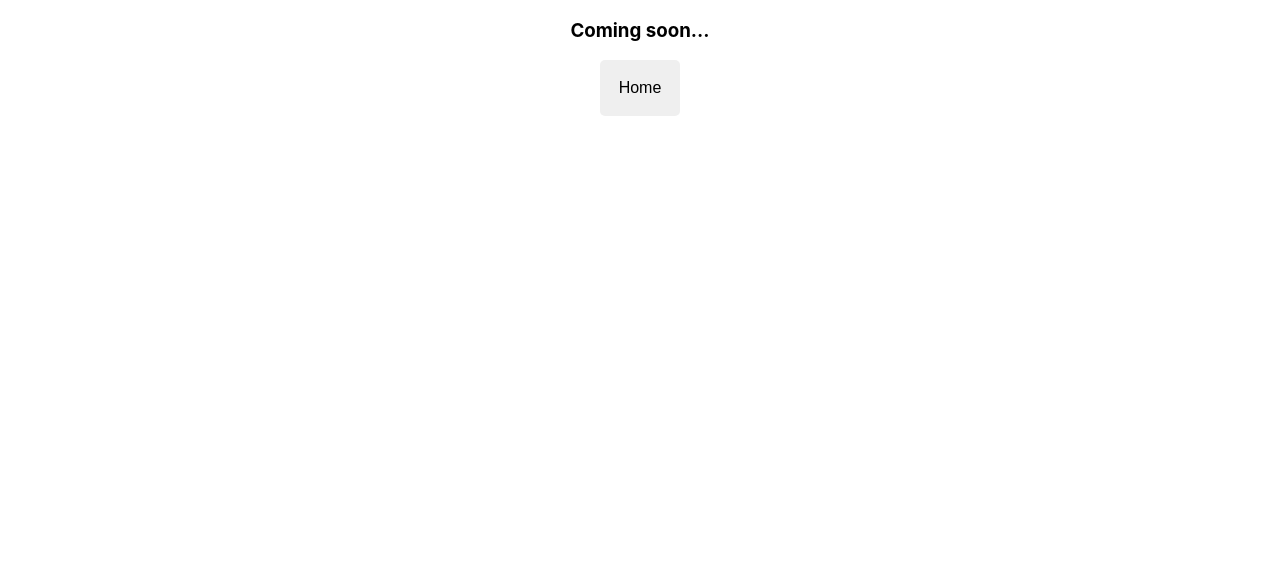
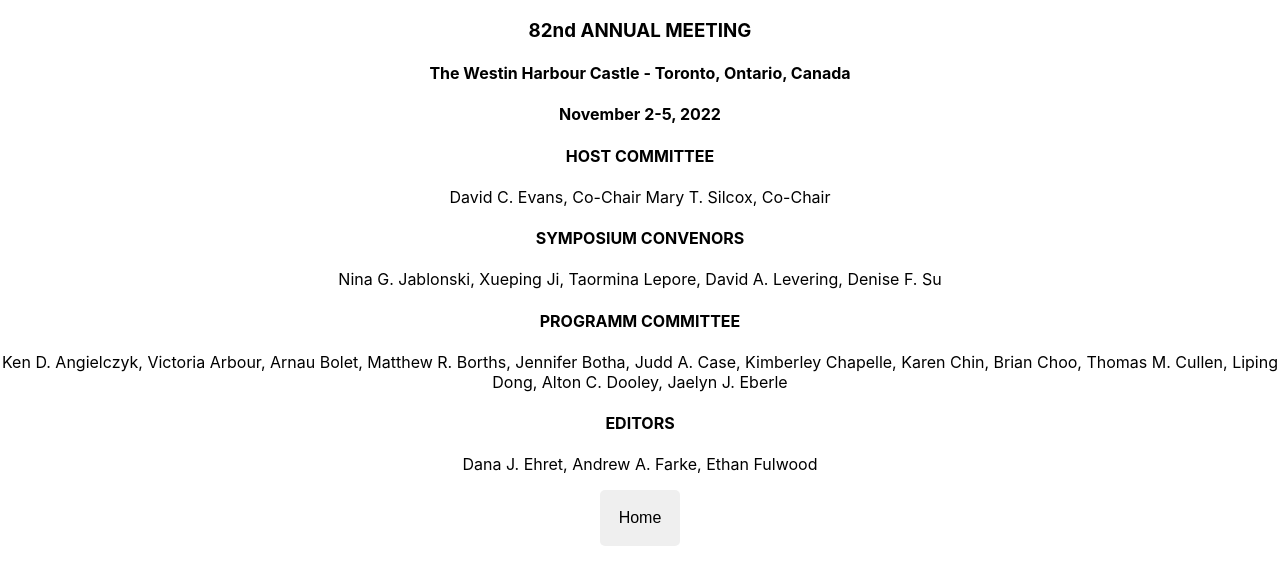
Before and after one commit to MeenaFoerderer/Capstone-project, a Next.js app: page /infoPage in a window 1280 px wide. Shown: the top 584 px of the page. Built offline with nearby package versions, Linux system fonts and the light colour scheme.

Commit message:
add basic info to info page

```diff
--- a/pages/infoPage/index.js
+++ b/pages/infoPage/index.js
@@ -7,7 +7,24 @@ function InfoPage() {
 
   return (
     <InfoContainer>
-      <h3>Coming soon...</h3>
+      <h3>82nd ANNUAL MEETING</h3>
+      <h4>The Westin Harbour Castle - Toronto, Ontario, Canada</h4>
+      <h4>November 2-5, 2022</h4>
+      <h4>HOST COMMITTEE</h4>
+      <p>David C. Evans, Co-Chair Mary T. Silcox, Co-Chair</p>
+      <h4>SYMPOSIUM CONVENORS</h4>
+      <p>
+        Nina G. Jablonski, Xueping Ji, Taormina Lepore, David A. Levering,
+        Denise F. Su
+      </p>
+      <h4>PROGRAMM COMMITTEE</h4>
+      <p>
+        Ken D. Angielczyk, Victoria Arbour, Arnau Bolet, Matthew R. Borths,
+        Jennifer Botha, Judd A. Case, Kimberley Chapelle, Karen Chin, Brian
+        Choo, Thomas M. Cullen, Liping Dong, Alton C. Dooley, Jaelyn J. Eberle
+      </p>
+      <h4>EDITORS</h4>
+      <p>Dana J. Ehret, Andrew A. Farke, Ethan Fulwood</p>
       <NavButton type="button" onClick={() => router.push("/landingPage")}>
         Home
       </NavButton>
--- a/pages/landingPage/index.js
+++ b/pages/landingPage/index.js
@@ -7,7 +7,7 @@ function LandingPage() {
 
   return (
     <LandingPageContainer>
-      <h1>Welcome to Jurassic Talk 2022 NYC</h1>
+      <h1>Welcome to Jurassic Talk 2022 Toronto</h1>
       <ButtonWrapper>
         <NavButton type="button" onClick={() => router.push("/infoPage")}>
           Info
```
